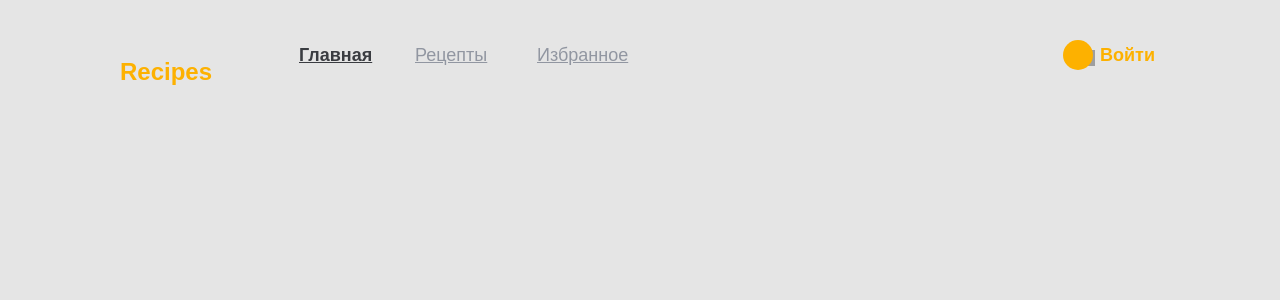
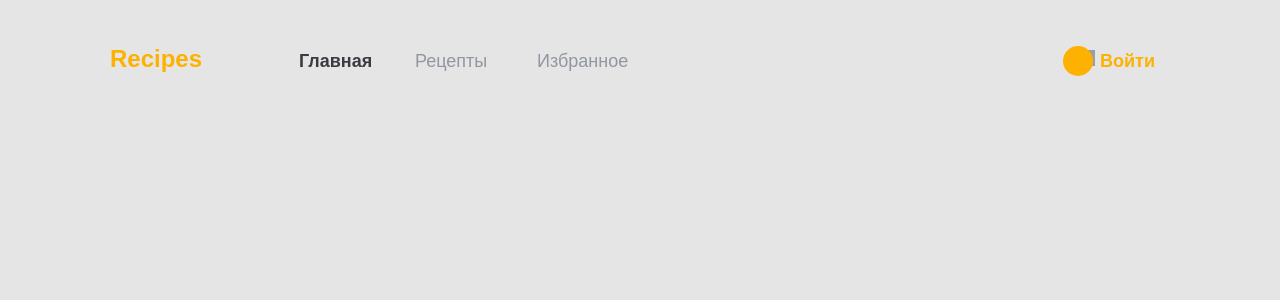
Before and after one commit to kamaeff/Site, a PHP site: page / in a window 1280 px wide; the page is wider, and only the part inside the window is pictured. Shown: the top 300 px of that part. Run offline with PHP 8.4, Linux system fonts and the light colour scheme; grey boxes are pictures that could not be loaded.

Commit message:
Доделал анимации и примерное выравнивание

```diff
--- a/Style/style.css
+++ b/Style/style.css
@@ -4,8 +4,8 @@
     position: absolute;
     width: 99px;
     height: 29px;
-    left: 120px;
-    top: 33px;
+    left: 110px;
+    top: 20px;
 
     font-family: 'Montserrat', sans-serif;
     font-style: normal;
@@ -14,12 +14,8 @@
     line-height: 29px;
 
     color: #FDB100;
+}
 
-    transition-duration: .5s;
-}
-.main_recept:hover{
-    color: #ffffff;
-}
 
 .main_button{
     @import url('https://fonts.googleapis.com/css2?family=Montserrat:wght@100;300;500;700&display=swap');
@@ -28,7 +24,7 @@
     width: 76px;
     height: 22px;
     left: 299px;
-    top: 44px;
+    top: 49.5px;
 
     font-family: 'Montserrat',sans-serif;
     font-style: normal;
@@ -38,6 +34,7 @@
 
     color: #3A3C41;
 
+    text-decoration: none;
     transition-duration: .5s;
 }
 
@@ -52,7 +49,7 @@
     width: 82px;
     height: 22px;
     left: 415px;
-    top: 44px;
+    top: 49.5px;
 
     font-family: 'Montserrat',sans-serif;
     font-style: normal;
@@ -62,6 +59,7 @@
 
     color: #9196A1;
 
+    text-decoration: none;
     transition-duration: .5s;
 }
 
@@ -76,7 +74,7 @@
     width: 106px;
     height: 22px;
     left: 537px;
-    top: 44px;
+    top: 49.5px;
 
     font-family: 'Montserrat',sans-serif;
     font-style: normal;
@@ -86,6 +84,7 @@
 
     color: #9196A1;
 
+    text-decoration: none;
     transition-duration: .5s;
 }
 
@@ -100,16 +99,22 @@
     height: 22px;
     right: 120px;
 
-    top: 44px;
+    top: 49.5px;
 
     font-family: 'Montserrat', sans-serif;
     font-style: normal;
     font-weight: 600;
     font-size: 18px;
     line-height: 22px;
+
     text-decoration: none;
+    transition-duration: .5s;
 
     color: #FDB100;
+}
+
+.enter:hover{
+    color: #fad36a;
 }
 
 .image_1{
@@ -137,7 +142,7 @@
     width: 30px;
     height: 30px;
     right: 187px;
-    top: 24px;
+    top: 30px;
 
     border-radius: 20px;
 
```
